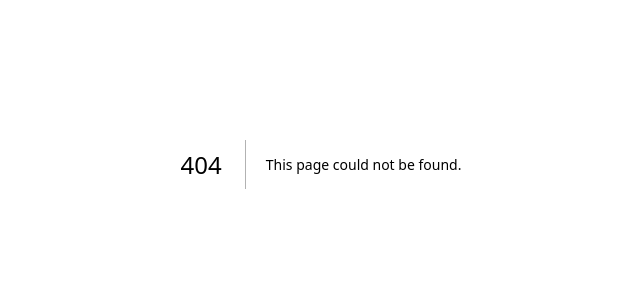
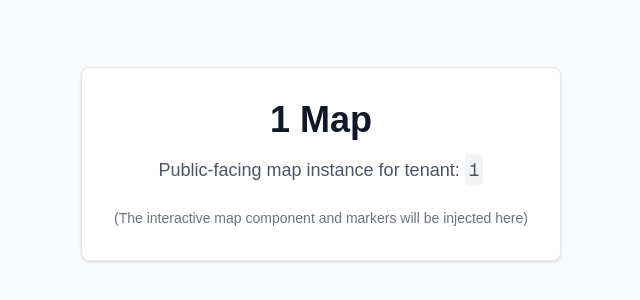
Before and after one commit to soknaughty/urban-city-map, a Next.js app: page /maps/1 in a window 1280 px wide. Before the commit this address had no page. Shown: the part 236-536 px from the top of the page, without its empty margins (319-959 px from the left). Built offline with nearby package versions, Linux system fonts and the light colour scheme.

Commit message:
feat: implement dynamic route catching for wildcard tenant maps

```diff
--- /dev/null
+++ b/app/maps/[tenant]/page.tsx
@@ -0,0 +1,21 @@
+export default function TenantMapPage({
+  params
+}: {
+  params: { tenant: string }
+}) {
+  return (
+    <div className="flex h-screen items-center justify-center bg-gray-50">
+      <div className="text-center p-8 bg-white border border-gray-200 rounded-lg shadow-sm">
+        <h1 className="text-4xl font-bold text-gray-900 capitalize">
+          {params.tenant} Map
+        </h1>
+        <p className="text-lg text-gray-600 mt-4">
+          Public-facing map instance for tenant: <span className="font-mono bg-gray-100 p-1 rounded">{params.tenant}</span>
+        </p>
+        <p className="text-sm text-gray-500 mt-6">
+          (The interactive map component and markers will be injected here)
+        </p>
+      </div>
+    </div>
+  );
+}
```
